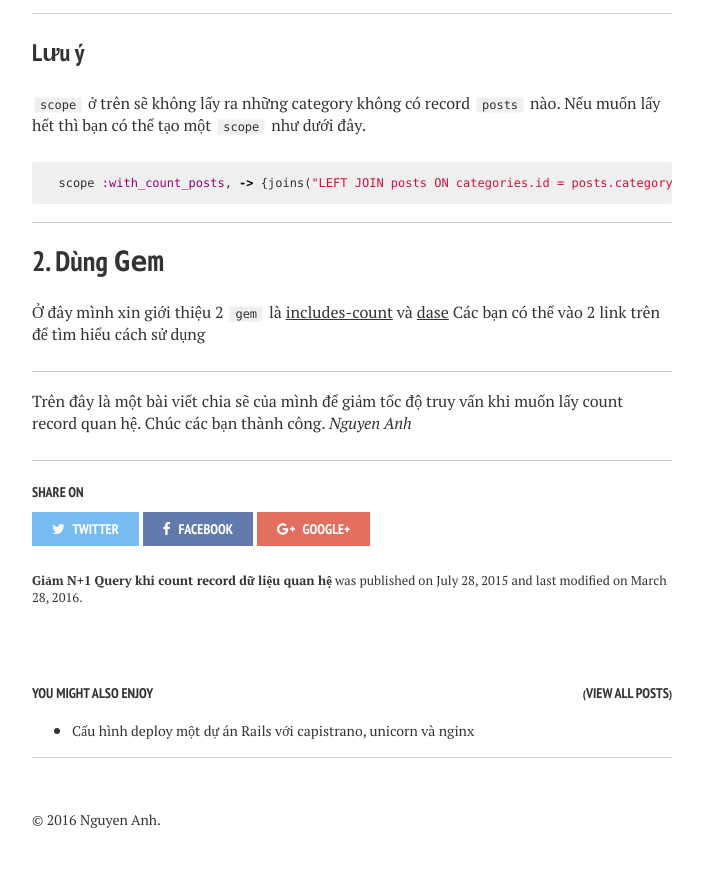
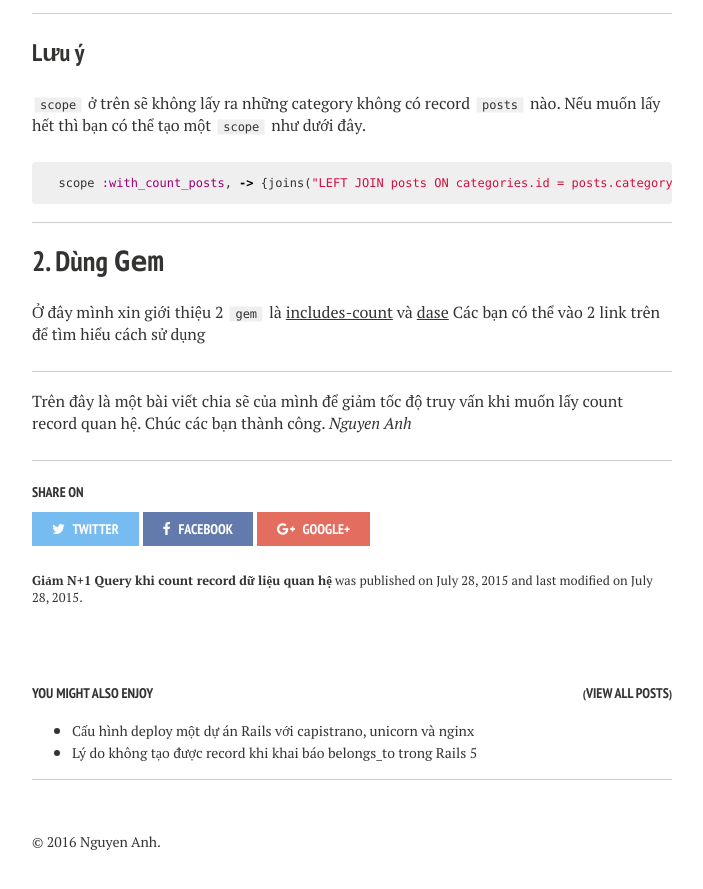
Before and after one commit to Nguyenanh/nguyenanh.github.io, a Jekyll site: the page built from _posts/2015-07-28-Giam-N-1-Query-khi-count-record-du-lieu-quan-he.md, in a window 1280 px wide and 900 px high, scrolled down 1403 px. Shown: the top 889 px of the window, without its empty margins (288-991 px from the left). Built offline with Jekyll 4.4.1, drawn with Linux system fonts in a browser that asks for light colours; nearby versions of some CDN libraries; part of the change alters nothing that is shown.

Commit message:
add new blog

````diff
--- a/_posts/2015-07-28-Giam-N-1-Query-khi-count-record-du-lieu-quan-he.md
+++ b/_posts/2015-07-28-Giam-N-1-Query-khi-count-record-du-lieu-quan-he.md
@@ -2,8 +2,8 @@
 layout: post
 title: Giảm N+1 Query khi count record dữ liệu quan hệ
 excerpt: "Trong Rails đã hỗ trợ một method includes dùng để hổ trợ việc giảm N+1 query trong truy vấn cơ sở dữ liệu quan hệ. Như vậy ở đây mình đặt ra một bài toán như sau."
-modified: 2016-03-28
-tags: [deploy, capistrano, unicorn, nginx]
+modified: 2015-07-28
+tags: [count, query n+1, relationship]
 comments: true
 ---
 Trong Rails đã hỗ trợ một method includes dùng để hổ trợ việc giảm N+1 query trong truy vấn cơ sở dữ liệu quan hệ. Như vậy ở đây mình đặt ra một bài toán như sau.
--- /dev/null
+++ b/_posts/2016-02-20-khong-tao-duoc-du-lieu-belongs-to-trong-rails-5.md
@@ -0,0 +1,82 @@
+---
+layout: post
+title: Lý do không tạo được record khi khai báo belongs_to trong Rails 5
+excerpt: "Trong Rails 5. Bất cứ khi nào chúng ta định nghĩa một quan hệ belongs_to. Thì nó bắt buộc chúng ta cung cấp một đối tượng quan hệ với nó.
+
+Rails sẽ tiến hành validation lỗi nếu đối tượng quan hệ không tồn tại."
+modified: 2016-02-20
+tags: [rails 5, belongs-to, relationship]
+comments: true
+---
+Trong Rails 5. Bất cứ khi nào chúng ta định nghĩa một quan hệ `belongs_to`. Thì nó bắt buộc chúng ta cung cấp một đối tượng quan hệ với nó.
+
+Rails sẽ tiến hành validation lỗi nếu đối tượng quan hệ không tồn tại
+
+``` ruby
+class User < ApplicationRecord
+end
+class Post < ApplicationRecord
+    belongs_to :user
+end
+
+post = Post.create(title: 'Hi')
+ => <Post id: nil, title: "Hi", user_id: nil, created_at: nil, updated_at: nil>
+
+post.errors.full_messages.to_sentence
+ => "User must exist"
+```
+
+Như chúng ta có thể thấy, chúng ta không thể tạo bất kỳ một `post` nào nếu không có một quan hệ `user` nào
+
+### Làm thế nào để giải quyết được điều này trong Rails 5
+Trong Rails 4.x để thêm validation cho `belongs_to` chúng ta chỉ cần thêm tùy chọn `required: true`.
+
+``` ruby
+class User < ApplicationRecord
+end
+
+class Post < ApplicationRecord
+  belongs_to :user, required: true
+end
+
+post = Post.create(title: 'Hi')
+=> <Post id: nil, title: "Hi", user_id: nil, created_at: nil, updated_at: nil>
+
+post.errors.full_messages.to_sentence
+=> "User must exist"
+```
+Mặc định trong Rails 4.x tùy chọn `required` là `false`.
+
+Để bỏ qua validation `belongs_to` trong Rails 5. Chúng ta chỉ cần thêm tùy chọn `optional: true`.
+
+``` ruby
+class Post < ApplicationRecord
+  belongs_to :user, optional: true
+end
+
+post = Post.create(title: 'Hi')
+=> <Post id: 2, title: "Hi", user_id: nil>
+```
+
+Với thêm tùy chọn ở trên thì validation sẽ bỏ qua với class  `Post` và tất cả model còn lại sẽ vẫn bị validation.
+### Bỏ qua validation cho toàn bộ model trong Rails 5.
+Mặc định Rails 5 setting validation cho toàn bộ model
+
+``` ruby
+Rails.application.config.active_record.belongs_to_required_by_default = true.
+```
+
+Để bỏ validation chúng ta cần seting lại giá trị sang `false`.
+
+``` ruby
+Rails.application.config.active_record.belongs_to_required_by_default = false
+
+class Post < ApplicationRecord
+  belongs_to :user
+end
+
+post = Post.create(title: 'Hi')
+=> <Post id: 3, title: "Hi", user_id: nil, created_at: "2016-02-11 12:36:05", updated_at: "2016-02-11 12:36:05">
+```
+
+Nguồn: http://blog.bigbinary.com/2016/02/15/rails-5-makes-belong-to-association-required-by-default.html
````
